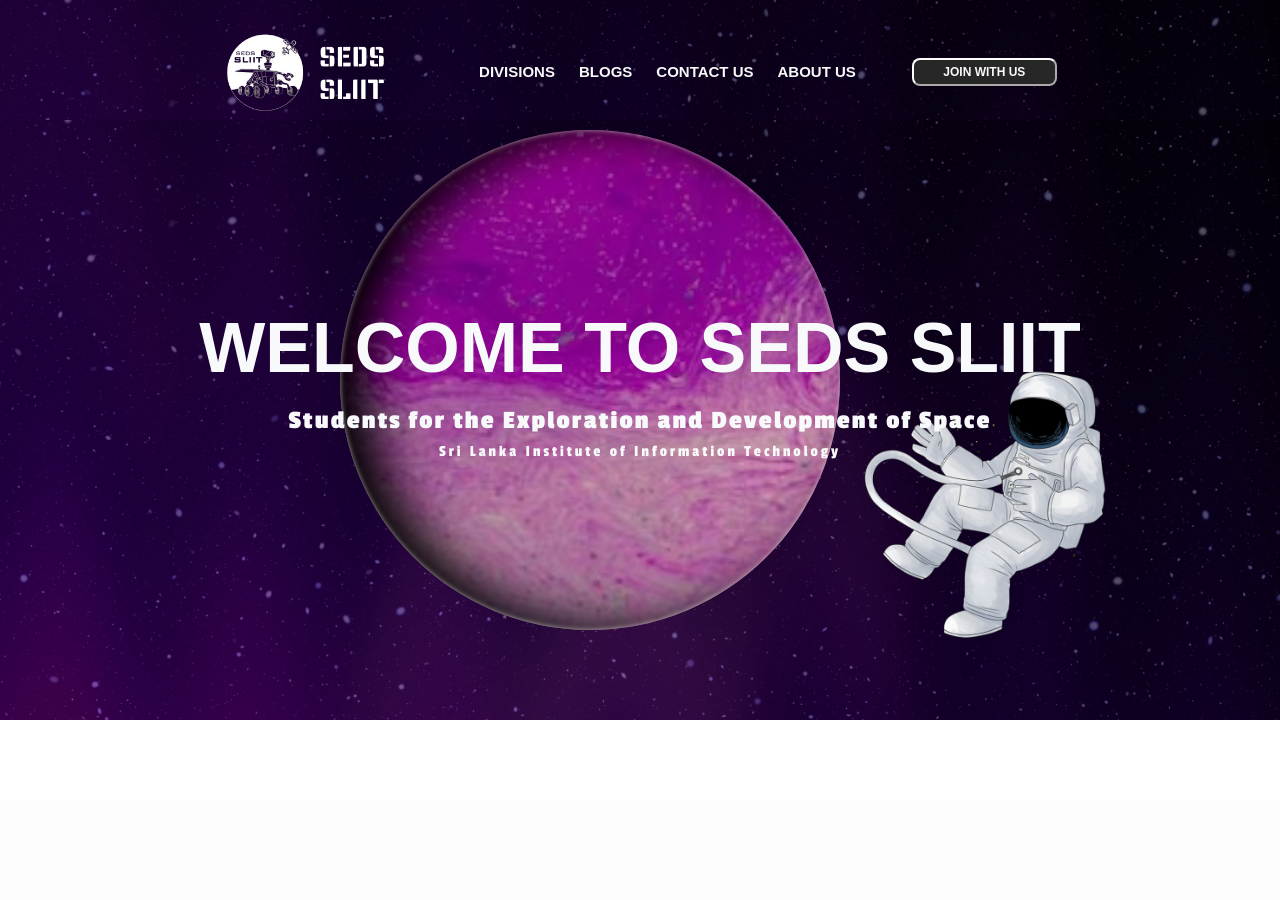
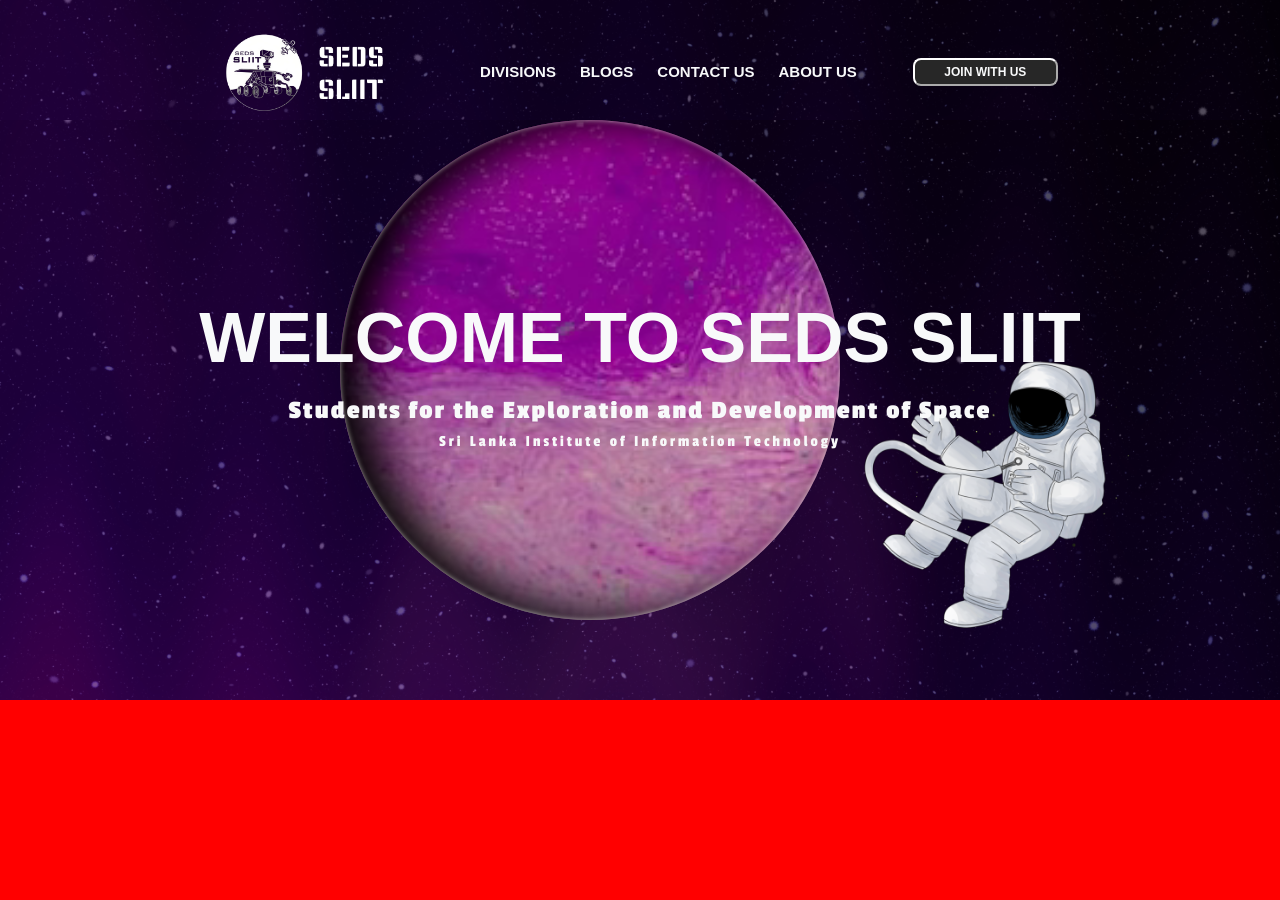
Before and after one commit to SLIIT-SEDS/SEDS-Website, a PHP site: page / in a window 1280 px wide. Before the commit the page ends 720 px from the top, so only its background shows below. Run offline with PHP 8.4, Linux system fonts and the light colour scheme; some libraries are stand-ins or nearby versions; some web fonts are replaced.

Commit message:
finalize home S1

```diff
--- a/frontend/css/main.css
+++ b/frontend/css/main.css
@@ -44,8 +44,8 @@
 
   /* font */
   --font-h1-lg: 70px;
-  --font-h1-md: 60px;
-  --font-h1: 50px;
+  --font-h1-md: 50px;
+  --font-h1: 40px;
 
   --font-h-medium-lg: 32px;
   --font-h-medium-md: 28px;
--- a/frontend/css/style.css
+++ b/frontend/css/style.css
@@ -1,7 +1,10 @@
 /* header css */
-.header{
+.header {
     background-image: url('../resources/images/home/background.png');
     background-size: cover;
+}
+.seds-header-box{
+    gap: 50px;
 }
 .seds-header-logo {
     width: 170px;
@@ -18,38 +22,57 @@
     background-color: rgb(39, 39, 39);
 }
 
+/* Ensure the navbar toggler button is styled correctly */
+.navbar-toggler {
+    border: none; /* Remove default border */
+}
+
+.navbar-toggler-icon {
+    background-color: transparent; /* Ensure background is transparent */
+}
+
+.navbar-toggler-icon i {
+    color: #ffffff; /* Ensure icon color is white */
+}
+
 /* footer css */
 .footer {
     width: 100%;
     height: 270px;
 }
+
 .seds-footer-line {
     width: 100%;
     height: 3px;
 }
+
 .seds-footer-logo {
     width: 120px;
     height: 150px;
     background-size: cover;
     background-image: url("../resources/images/footer/logo.png");
 }
+
 .seds-footer-middle-sec {
     gap: 100px;
     color: white;
 }
+
 .seds-footer-hori-line {
     color: white;
     padding: 2px;
 }
+
 .seds-footer-bootom-box {
     justify-content: center;
     gap: 60px;
 }
+
 /* home page css */
 /* home section 1 */
 .seds-home-s1 {
     width: 100%;
-  height: 600px;
+    height: 580px;
     position: relative;
     background-image: url("../resources/images/home/background.png");
     background-size: cover;
@@ -116,19 +139,24 @@
     display: flex;
     justify-content: center; /* Distribute space evenly between items */
 }
-.seds-home-s1-para1{
+
+.seds-home-s1-para1 {
     letter-spacing: 2px;
 }
-.seds-home-s1-para2{
+
+.seds-home-s1-para2 {
     letter-spacing: 3px;
     margin-bottom: 80px;
-
+}
+.teste{
+    background-color: red;
+    height: 200px;
 }
 /* media queries */
 @media screen and (max-width: 1070px) {
 }
 
-@media screen and (max-width: 991px) {
+@media screen and (max-width: 1000px) {
     .seds-header-toogleBtn {
         margin-left: 150px;
     }
--- a/frontend/index.php
+++ b/frontend/index.php
@@ -4,34 +4,33 @@
 <head>
     <meta charset="UTF-8">
     <meta name="viewport" content="width=device-width, initial-scale=1.0">
-        <title>SEDS Header</title>
+    <title>SEDS | SLIIT</title>
 
     <!-- tab icon -->
-        <link rel="icon" type="image/png" href="resources/images/header/web_icon.png">
+    <link rel="icon" type="image/png" href="../resources/images/header/web_icon.png">
 
     <!-- link css -->
     <link rel="stylesheet" href="https://cdn.jsdelivr.net/npm/bootstrap@5.2.3/dist/css/bootstrap.min.css">
-        <link rel="stylesheet" href="css/bootstrap.css">
-        <link rel="stylesheet" href="css/main.css">
-        <link rel="stylesheet" href="css/style.css">
+    <link rel="stylesheet" href="../css/bootstrap.css">
+    <link rel="stylesheet" href="../css/main.css">
+    <link rel="stylesheet" href="../css/style.css">
 
     <!-- fonts -->
     <link rel="preconnect" href="https://fonts.googleapis.com">
     <link rel="preconnect" href="https://fonts.gstatic.com" crossorigin>
     <link href="https://fonts.googleapis.com/css2?family=Passion+One:wght@400;700;900&display=swap" rel="stylesheet">
-
-        <link rel="preconnect" href="https://fonts.googleapis.com">
-        <link rel="preconnect" href="https://fonts.gstatic.com" crossorigin>
     <link href="https://fonts.googleapis.com/css2?family=Lexend+Exa:wght@100..900&display=swap" rel="stylesheet">
 
-        <!-- fontawsom -->
+    <!-- FontAwesome -->
     <script src="https://kit.fontawesome.com/79961d807c.js" crossorigin="anonymous"></script>
 
+    <!-- Bootstrap JavaScript -->
     <script defer src="https://cdn.jsdelivr.net/npm/bootstrap@5.2.3/dist/js/bootstrap.bundle.min.js"></script>
 </head>
 
 <body>
     <?php include '../frontend/pages/header.php'; ?>
+
     <!-- section 1(seds-home-s1) -->
     <section class="seds-home-s1">
         <div class="container d-flex justify-content-center h-100">
@@ -41,16 +40,18 @@
             </div>
             <div class="seds-home-s1-header-box text-light">
                 <div class="seds-home-s1-header alg-text-h1 passion-one-black">
-                        <div class="seds-home-s1-header-p1">WELCOME TO SEDS SLIIT</div>
+                    <div class="seds-home-s1-header-p1">WELCOME  <span class="seds-home-s1-header-p2">TO</span> SEDS SLIIT</div>
                     <div class="seds-home-s1-header-p2"></div>
                     <div class="seds-home-s1-header-p3"></div>
                 </div>
                 <div class="seds-home-s1-para1 passion-one-bold alg-text-h2">Students for the Exploration and Development of Space</div>
-                    <div class="seds-home-s1-para2 passion-one-regular ">Sri Lanka Institute of Information Technology</div>
+                <div class="seds-home-s1-para2 passion-one-regular">Sri Lanka Institute of Information Technology</div>
+            </div>
         </div>
     </section>
+    <section  class="teste">
 
-
+    </section>
 </body>
 
 </html>
--- a/frontend/pages/header.php
+++ b/frontend/pages/header.php
@@ -19,24 +19,22 @@
     <link rel="preconnect" href="https://fonts.googleapis.com">
     <link rel="preconnect" href="https://fonts.gstatic.com" crossorigin>
     <link href="https://fonts.googleapis.com/css2?family=Passion+One:wght@400;700;900&display=swap" rel="stylesheet">
-
-    <link rel="preconnect" href="https://fonts.googleapis.com">
-    <link rel="preconnect" href="https://fonts.gstatic.com" crossorigin>
     <link href="https://fonts.googleapis.com/css2?family=Lexend+Exa:wght@100..900&display=swap" rel="stylesheet">
 
-    <script defer src="https://cdn.jsdelivr.net/npm/bootstrap@5.2.3/dist/js/bootstrap.bundle.min.js"></script>
+    <!-- FontAwesome -->
+    <script src="https://kit.fontawesome.com/79961d807c.js" crossorigin="anonymous"></script>
 </head>
 
 <body>
     <section class="header">
-        <div class="container d-flex justify-content-center pt-4 ">
-            <nav class="navbar  navbar-expand-lg navbar-light d-flex seds-header-box gap-5">
+        <div class="container d-flex justify-content-center pt-4">
+            <nav class="navbar navbar-expand-lg navbar-light d-flex seds-header-box">
                 <a class="navbar-brand seds-header-logo" href="#"></a>
                 <button class="navbar-toggler seds-header-toogleBtn" type="button" data-bs-toggle="collapse" data-bs-target="#navbarSupportedContent" aria-controls="navbarSupportedContent" aria-expanded="false" aria-label="Toggle navigation">
-                    <span class="navbar-toggler-icon"></span>
+                    <span class="navbar-toggler-icon"><i class="fa-solid fa-bars-staggered" style="color: #ffffff;"></i></span>
                 </button>
 
-                <div class="collapse  navbar-collapse" id="navbarSupportedContent">
+                <div class="collapse navbar-collapse" id="navbarSupportedContent">
                     <ul class="navbar-nav me-auto mb-2 mb-lg-0 d-flex gap-2">
                         <li class="nav-item">
                             <a class="nav-link text-light alg-text-h3 alg-bold lexend-exa" href="#">DIVISIONS</a>
@@ -50,7 +48,7 @@
                         <li class="nav-item">
                             <a class="nav-link text-light alg-text-h3 alg-bold lexend-exa" href="#">ABOUT US</a>
                         </li>
-                        <li class="nav-item d-flex align-items-center ">
+                        <li class="nav-item d-flex align-items-center">
                             <button class="seds-header-button lexend-exa d-flex justify-content-center alg-bold align-items-center text-light alg-rounded-small alg-text-p" type="submit">JOIN WITH US</button>
                         </li>
                     </ul>
```
Also changed, not shown: other parts of frontend/css/style.css (+123 -0 lines). Lines whose indentation alone changed are shown as unchanged.
